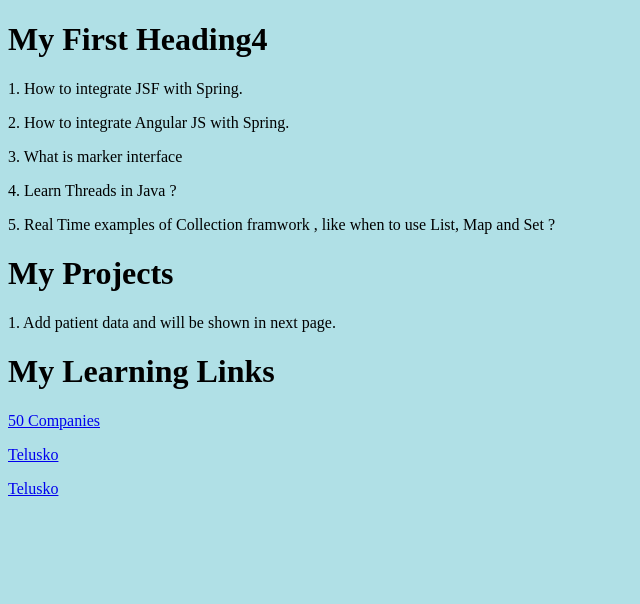
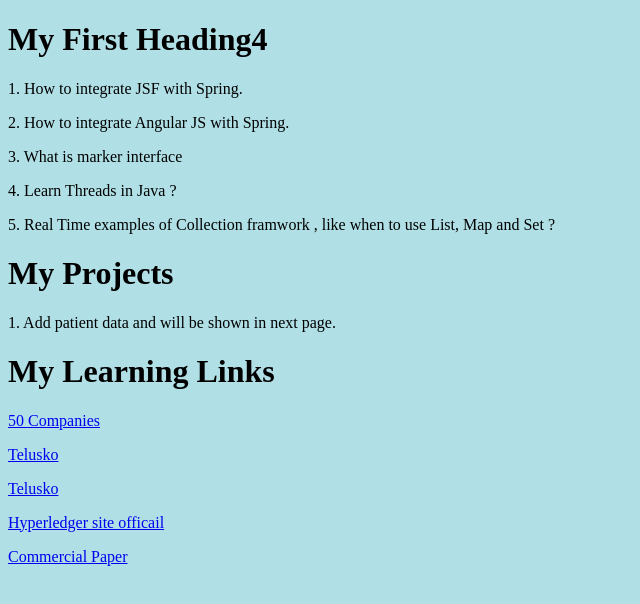
Before and after one commit to NareshM24/SeconPjt, a plain HTML site: page bchain.html in a window 1280 px wide. Shown: the whole page, without its empty margins (0-640 px from the left). Drawn offline with Linux system fonts and the light colour scheme.

Commit message:
Updated Site details

```diff
--- a/bchain.html
+++ b/bchain.html
@@ -26,5 +26,9 @@
 <p> <a href="https://www.youtube.com/playlist?list=PLSBNVhWU6KjW4qo1RlmR7cvvV8XIILub6"> Telusko <a></p>
 
 
+<p> <a href="https://hyperledger-fabric.readthedocs.io/en/release-2.2/ledger/ledger.html#world-state"> Hyperledger site officail <a></p>
+
+<p> <a href="https://hyperledger-fabric.readthedocs.io/en/release-2.2/developapps/architecture.html">Commercial Paper</a></p>
+
 </body>
 </html>
```
